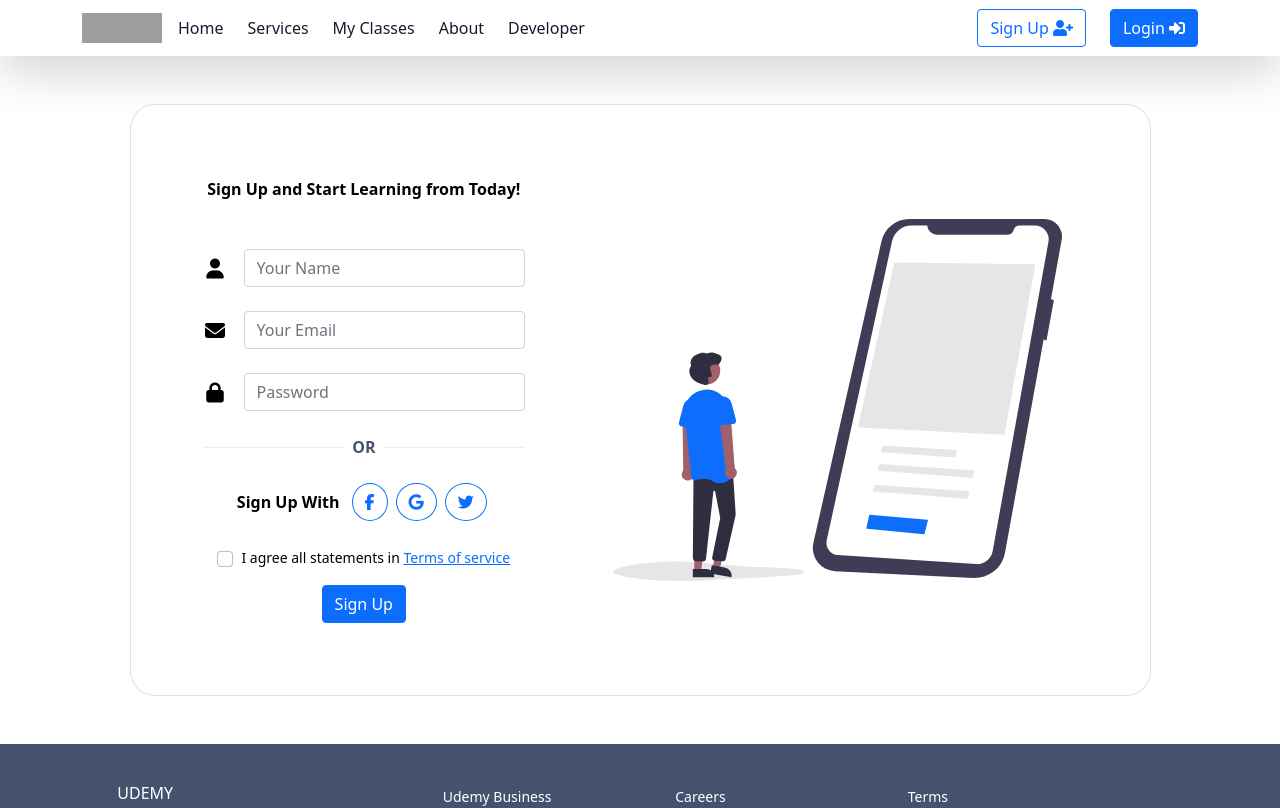
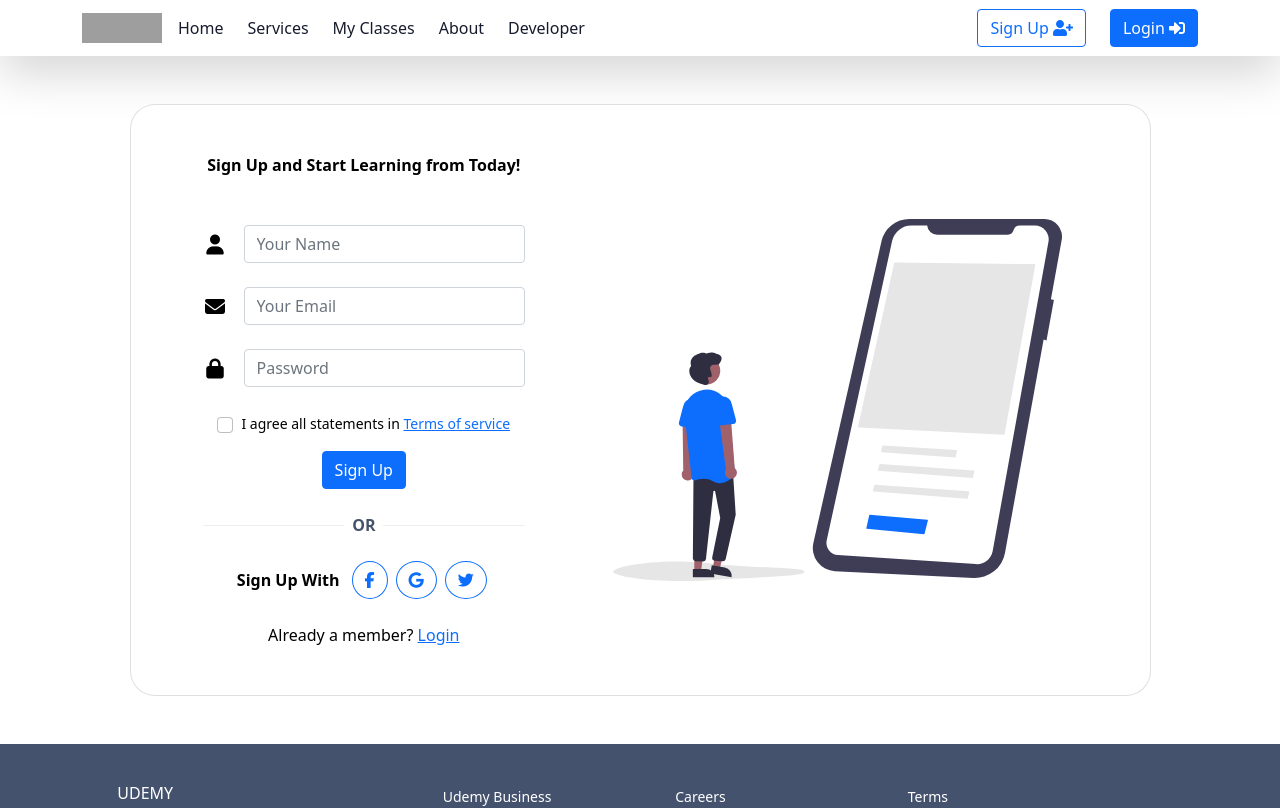
Before and after one commit to shadmansaalim/Full-Stack-Course-App, a React (Create React App) app: page /sign-up in a window 1280 px wide. Shown: the top 808 px of the page. Built offline with nearby package versions, Linux system fonts and the light colour scheme; no server answers; grey boxes are pictures that could not be loaded.

Commit message:
Sign Up Page UI Style for good UX

```diff
--- a/src/components/Login/Login.js
+++ b/src/components/Login/Login.js
@@ -77,6 +77,7 @@ const Login = () => {
                                 <Button type="submit" variant="primary">Login <FontAwesomeIcon icon={faSignInAlt} /></Button>
                                 <p className="small fw-bold mt-2 pt-1 mb-0">Don't have an account? <a href="/sign-up"
                                     className="link-danger">Sign Up</a></p>
+
                             </div>
 
                         </form>
--- a/src/components/SignUp/SignUp.js
+++ b/src/components/SignUp/SignUp.js
@@ -31,7 +31,7 @@ const SignUp = () => {
                                 <div className="row justify-content-center">
                                     <div className="col-md-10 col-lg-6 col-xl-5 order-2 order-lg-1">
 
-                                        <p className="text-center fw-bold mb-5 mx-1 mx-md-4 mt-4">Sign Up and Start Learning from Today!</p>
+                                        <p className="text-center fw-bold mb-4 mb-lg-5 mx-1 mx-md-4 mt-4 mt-lg-0">Sign Up and Start Learning from Today!</p>
 
                                         <form onSubmit={signUpSubmission} className="mx-1 mx-md-4">
 
@@ -84,6 +84,24 @@ const SignUp = () => {
                                                 </div>
                                             </div> */}
 
+                                            <div className="form-check d-flex justify-content-center align-items-center mb-3 mt-4">
+                                                <input
+                                                    className="form-check-input me-2"
+                                                    type="checkbox"
+                                                    value=""
+                                                    id="form2Example3c"
+                                                    required
+                                                />
+                                                <label className="form-check-label" htmlFor="form2Example3c">
+                                                    <small>I agree all statements in <a href="#!">Terms of service</a></small>
+                                                </label>
+
+                                            </div>
+
+                                            <div className="d-flex justify-content-center mx-4 mb-3 mb-lg-4">
+                                                <button type="submit" className="btn btn-primary">Sign Up</button>
+                                            </div>
+
                                             <div class="divider d-flex align-items-center my-4">
                                                 <p class="text-center fw-bold mx-2 mb-0" style={{ color: 'rgb(69, 82, 110)' }}>OR</p>
                                             </div>
@@ -105,23 +123,8 @@ const SignUp = () => {
 
 
 
-                                            <div className="form-check d-flex justify-content-center align-items-center mb-3">
-                                                <input
-                                                    className="form-check-input me-2"
-                                                    type="checkbox"
-                                                    value=""
-                                                    id="form2Example3c"
-                                                    required
-                                                />
-                                                <label className="form-check-label" htmlFor="form2Example3c">
-                                                    <small>I agree all statements in <a href="#!">Terms of service</a></small>
-                                                </label>
 
-                                            </div>
-
-                                            <div className="d-flex justify-content-center mx-4 mb-3 mb-lg-4">
-                                                <button type="submit" className="btn btn-primary">Sign Up</button>
-                                            </div>
+                                            <div class="text-center mt-4"> <span>Already a member?</span> <a href="/login">Login</a> </div>
 
 
                                         </form>
```
